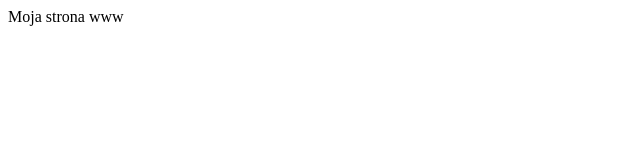
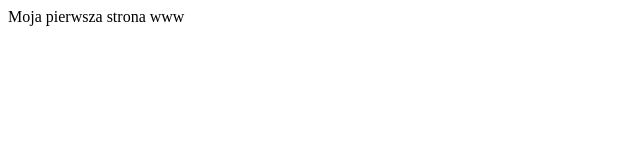
Before and after one commit to MagdalenaKita/ToDo, a plain HTML site: page index.html in a window 1280 px wide. Shown: the full height of the page, 0-640 px from the left. Drawn offline with Linux system fonts and the light colour scheme.

```diff
--- a/index.html
+++ b/index.html
@@ -6,6 +6,6 @@
     <title>Document</title>
 </head>
 <body>
-    Moja strona www
+    Moja pierwsza strona www
 </body>
 </html>
```
Also changed, not shown: style.css (added).
